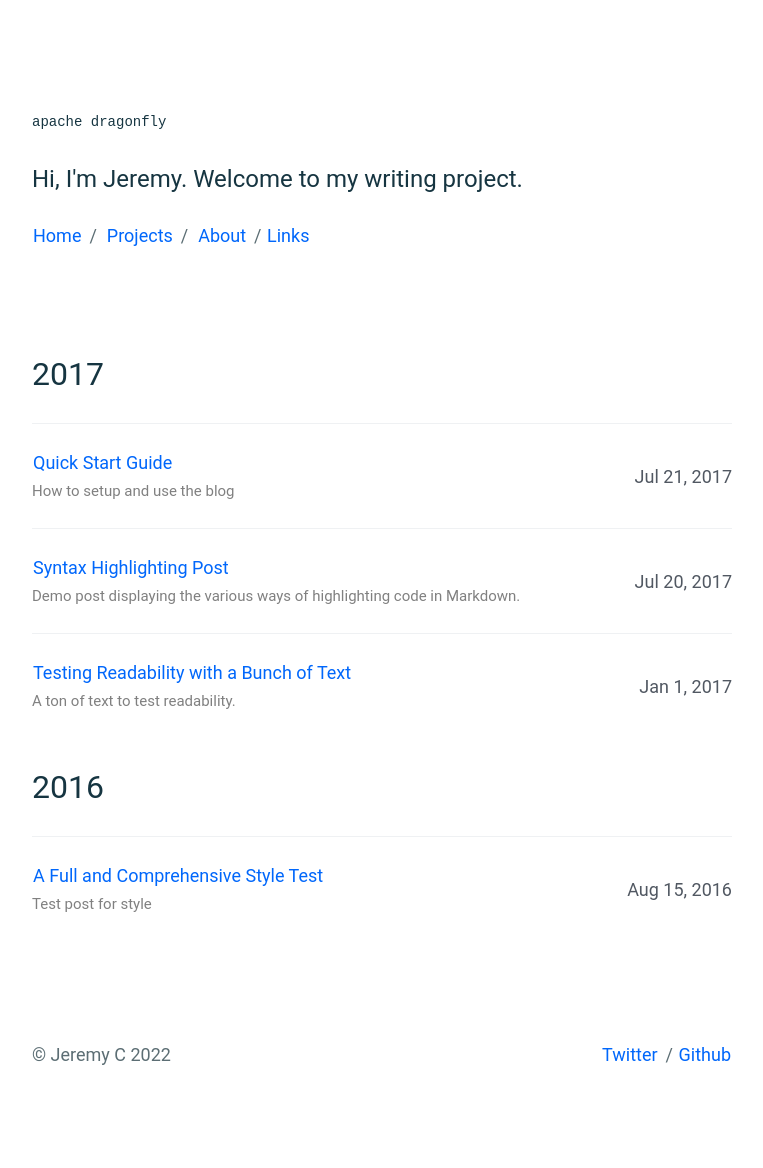
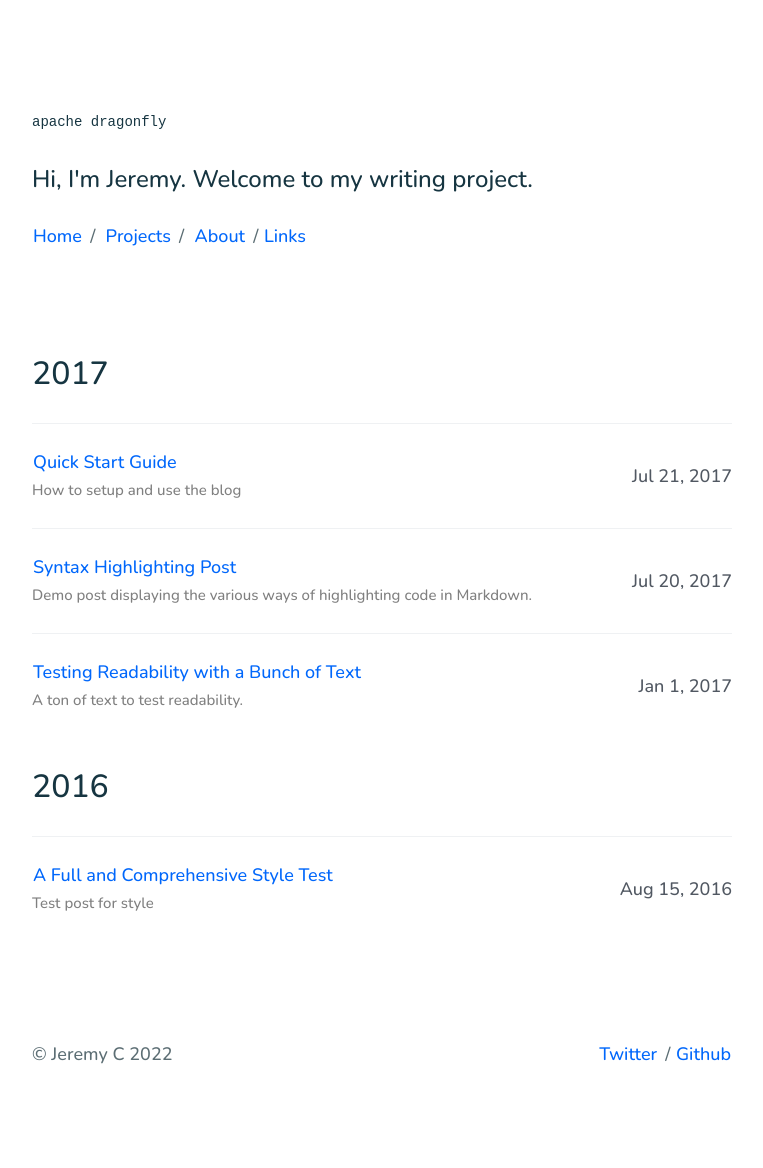
Before and after one commit to apachedragonfly/apachedragonfly.github.io, a Jekyll site: the page built from index.html, in a window 1280 px wide. Shown: the whole page, without its empty margins (258-1021 px from the left). Built offline with Jekyll 4.4.1, drawn with Linux system fonts in a browser that asks for light colours.

Commit message:
Update _mixins.scss

```diff
--- a/_sass/helpers/_mixins.scss
+++ b/_sass/helpers/_mixins.scss
@@ -16,7 +16,7 @@
 
 // Font families
 @mixin ff--sans-serif($font-weight: normal) {
-    font-family: 'Roboto', 'Helvetica Neue', Helvetica, sans-serif;
+    font-family: 'Nunito', 'Roboto','Helvetica Neue', Helvetica, sans-serif;
     font-weight: $font-weight;
 }
 
```
